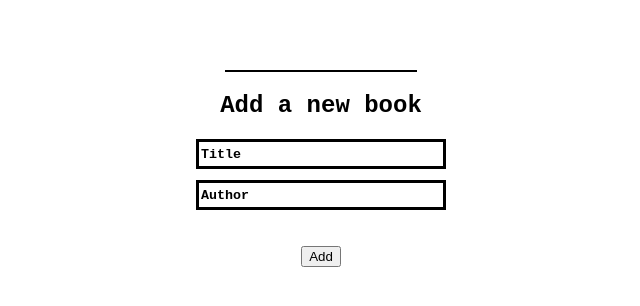
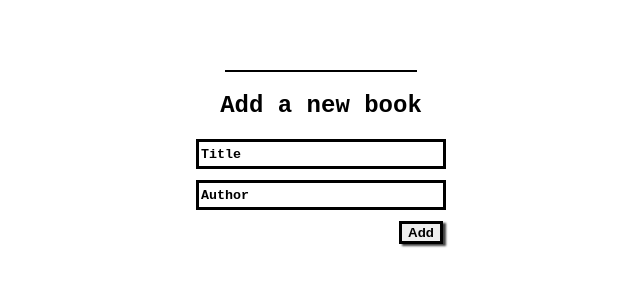
Before and after one commit to eudondian/Awesome-books, a website: page index.html in a window 1280 px wide. Shown: the part 80-386 px from the top of the page, without its empty margins (319-959 px from the left). Drawn offline with Linux system fonts and the light colour scheme.

Commit message:
Add style to the button

```diff
--- a/style.css
+++ b/style.css
@@ -65,11 +65,11 @@ body {
   font-weight: bold;
 }
 
-/* .add-btn {
+.add-btn {
   border: 3px solid black;
   font-weight: bold;
   box-shadow: 3px 2px 2px 0px rgba(0, 0, 0, 0.75);
   position: relative;
   left: 100px;
   margin-top: -25px;
-} */
+}
```
